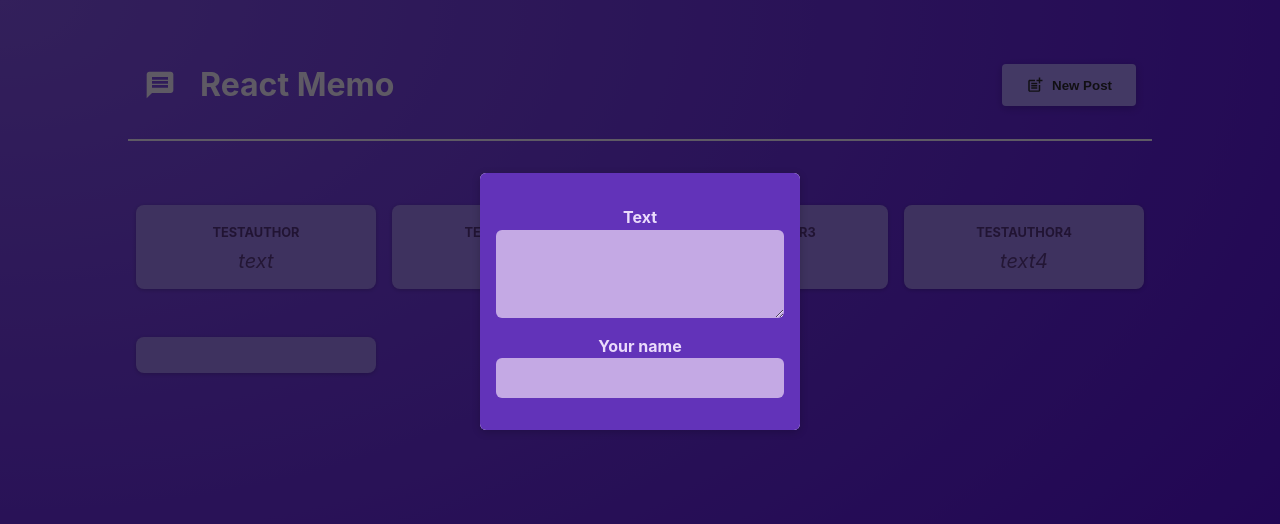
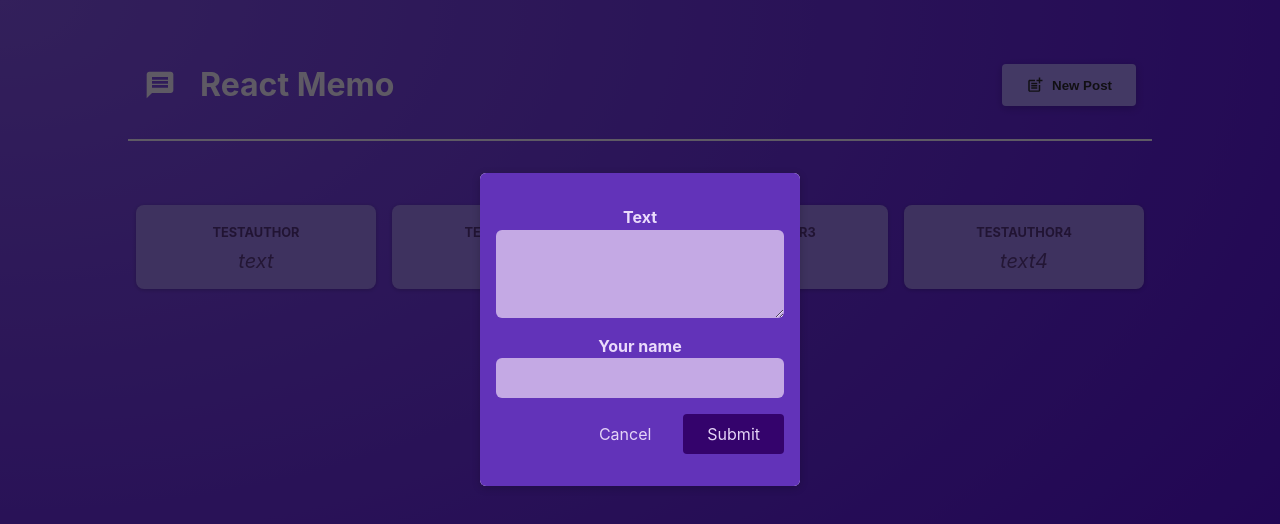
Before and after one commit to lanaolshanska/ReactMemo, a React (Vite) app in the folder react-memo/: page / in a window 1280 px wide. Both pictures are taken after a click on the button "New Post". Shown: the top 524 px of the page. Built offline with nearby package versions, Linux system fonts and the light colour scheme.

Commit message:
Implemented adding new post logic

```diff
--- a/react-memo/src/App.jsx
+++ b/react-memo/src/App.jsx
@@ -25,7 +25,7 @@ function App() {
     <>
       <Header onCreatePost={openModalHandler} />
       <main>
-        <PostList posts={posts} isModalVisible={isModalVisible} onCloseModal={closeModalHandler} />
+        <PostList data={posts} isModalVisible={isModalVisible} onCloseModal={closeModalHandler} />
       </main>
     </>
   );
--- a/react-memo/src/components/NewPost.jsx
+++ b/react-memo/src/components/NewPost.jsx
@@ -1,15 +1,43 @@
 import classes from "./NewPost.module.css";
+import { useState } from "react";
 
-function NewPost(props) {
+function NewPost({ onClose, onAddNewPost }) {
+  const [text, setText] = useState("");
+  const [author, setAuthor] = useState("");
+
+  function textChangeHandler(event) {
+    setText(event.target.value);
+  }
+
+  function authorChangeHandler(event) {
+    setAuthor(event.target.value);
+  }
+
+  function submitHandler(event) {
+    event.preventDefault();
+    const postData = {
+      text: text,
+      author: author,
+    };
+    onAddNewPost(postData);
+    onClose();
+  }
+
   return (
-    <form className={classes.form}>
+    <form className={classes.form} onSubmit={submitHandler}>
       <p>
         <label htmlFor="text">Text</label>
-        <textarea id="text" required rows={3} onChange={props.onTextChange} />
+        <textarea id="text" rows={3} onChange={textChangeHandler} required />
       </p>
       <p>
         <label htmlFor="name">Your name</label>
-        <input type="text" id="name" onChange={props.onAuthorChange} required />
+        <input type="text" id="name" onChange={authorChangeHandler} required />
+      </p>
+      <p className={classes.actions}>
+        <button type="button" onClick={onClose}>
+          Cancel
+        </button>
+        <button type="submit">Submit</button>
       </p>
     </form>
   );
--- a/react-memo/src/components/PostList.jsx
+++ b/react-memo/src/components/PostList.jsx
@@ -4,33 +4,24 @@ import Modal from "./Modal";
 import classes from "./PostList.module.css";
 import { useState } from "react";
 
-function PostList({ posts, isModalVisible, onCloseModal }) {
-  const [text, setText] = useState("");
-  const [author, setAuthor] = useState("");
+function PostList({ data, isModalVisible, onCloseModal }) {
+  const [posts, setPosts] = useState(data);
 
-  function onTextChangeHandler(event) {
-    setText(event.target.value);
-  }
-
-  function onAuthorHandler(event) {
-    setAuthor(event.target.value);
+  function addNewPostHandler(newPost) {
+    setPosts((existingPosts) => [...existingPosts, newPost]);
   }
 
   return (
     <>
       {isModalVisible && (
         <Modal onClose={onCloseModal}>
-          <NewPost
-            onTextChange={onTextChangeHandler}
-            onAuthorChange={onAuthorHandler}
-          />
+          <NewPost onClose={onCloseModal} onAddNewPost={addNewPostHandler} />
         </Modal>
       )}
       <ul className={classes.posts}>
-        {posts.map((post) => (
-          <Post author={post.author} text={post.text} />
+        {posts.map((post, index) => (
+          <Post key={index} author={post.author} text={post.text} />
         ))}
-        <Post author={author} text={text} />
       </ul>
     </>
   );
```
